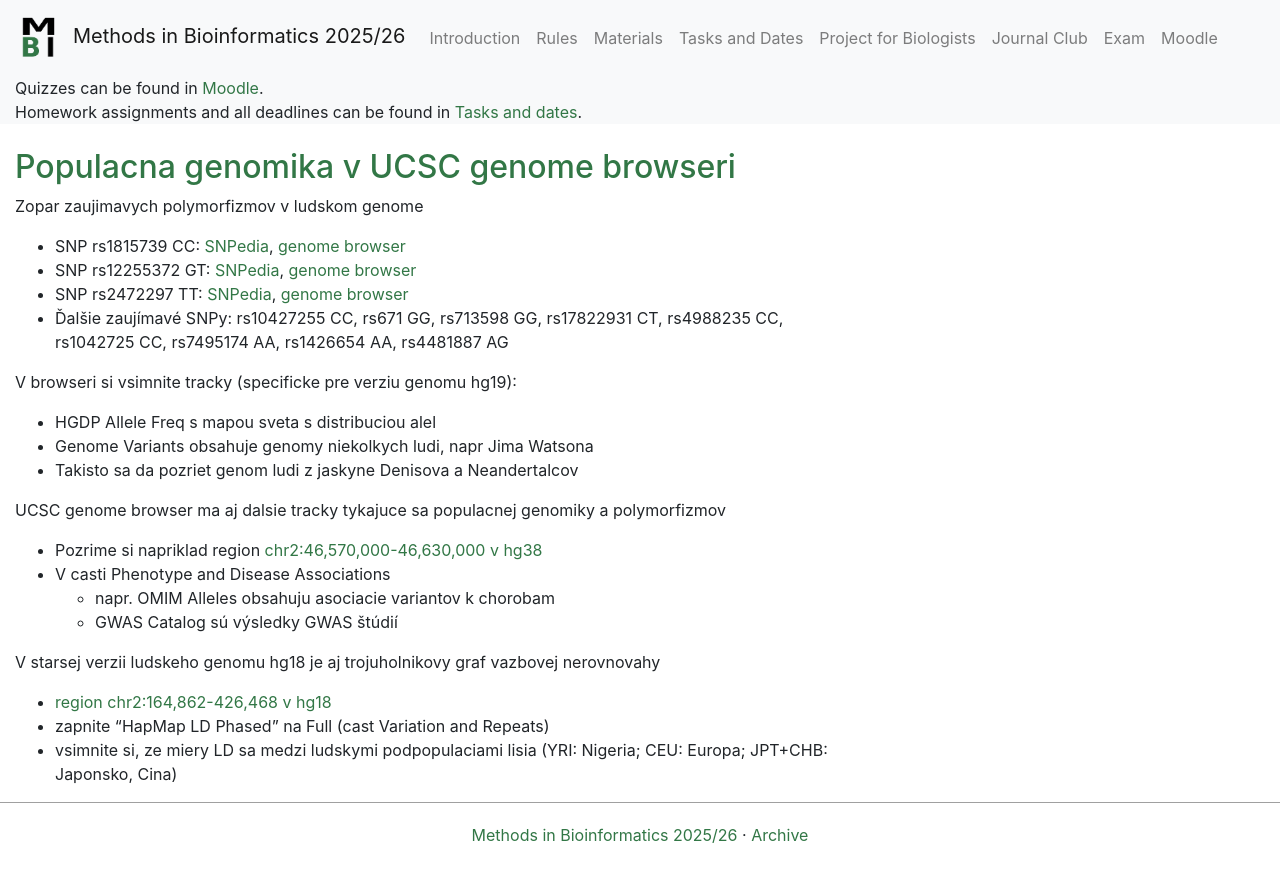
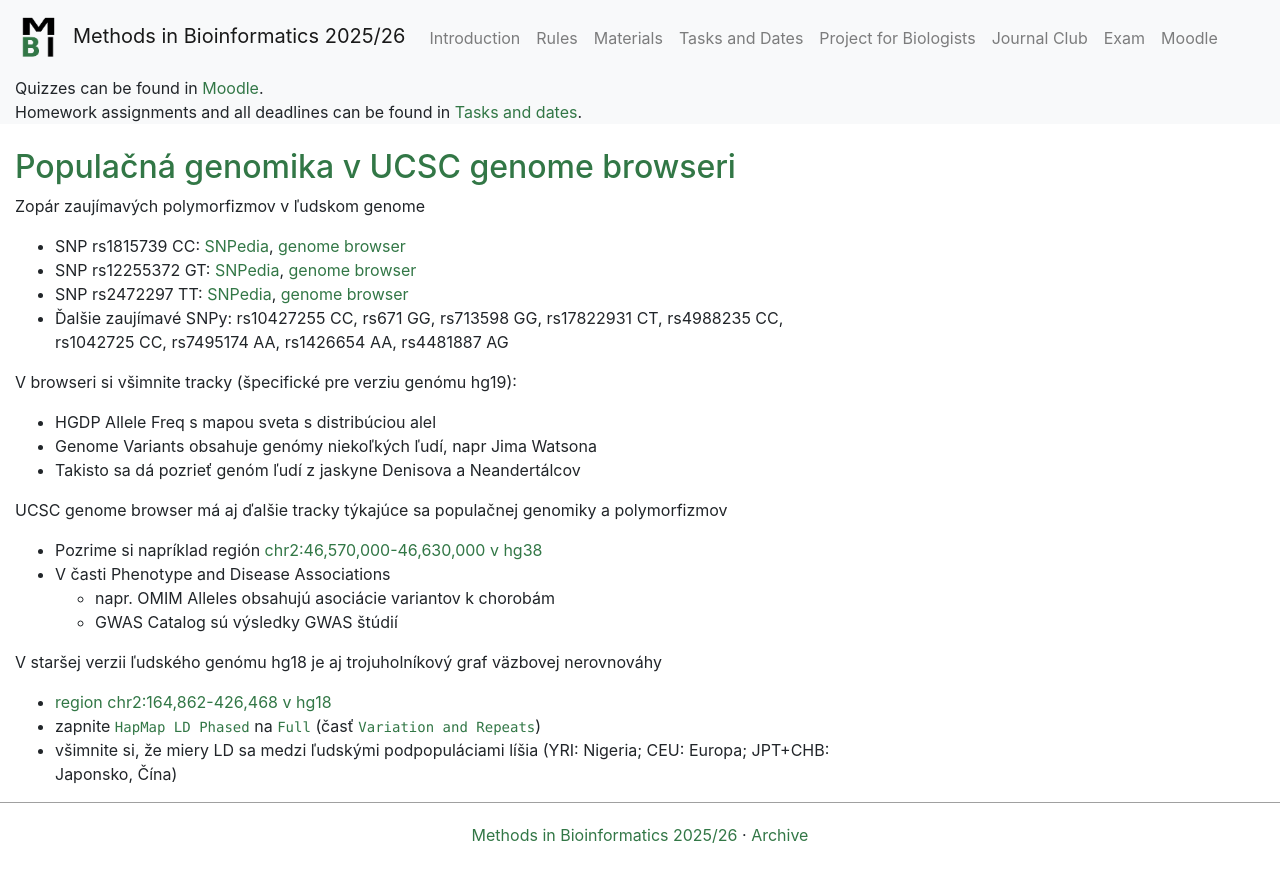
Before and after one commit to fmfi-compbio/mbi, a Jekyll site: the page built from notes/cb-popgen.md, in a window 1280 px wide. Shown: the top 882 px of the page. Built offline with Jekyll 4.4.1, drawn with Linux system fonts in a browser that asks for light colours; nearby versions of some CDN libraries; our own code applies the rules of GitHub Pages for plain Markdown files.

Commit message:
cb-popgen

```diff
--- a/notes/cb-popgen.md
+++ b/notes/cb-popgen.md
@@ -2,9 +2,9 @@
 title: "Cvičenia pre biológov: Populačná genomika"
 ---
 
-## Populacna genomika v UCSC genome browseri
+## Populačná genomika v UCSC genome browseri
 
-Zopar zaujimavych polymorfizmov v ludskom genome
+Zopár zaujímavých polymorfizmov v ľudskom genome
 
   - SNP rs1815739 CC:
     [SNPedia](http://www.snpedia.com/index.php/Rs1815739), [genome
@@ -19,25 +19,25 @@ Zopar zaujimavych polymorfizmov v ludskom genome
     rs17822931 CT, rs4988235 CC, rs1042725 CC, rs7495174 AA, rs1426654
     AA, rs4481887 AG
 
-V browseri si vsimnite tracky (specificke pre verziu genomu hg19):
-- HGDP Allele Freq s mapou sveta s distribuciou alel
-- Genome Variants obsahuje genomy niekolkych ludi, napr Jima Watsona
-- Takisto sa da pozriet genom ludi z jaskyne Denisova a Neandertalcov
+V browseri si všimnite tracky (špecifické pre verziu genómu hg19):
+- HGDP Allele Freq s mapou sveta s distribúciou alel
+- Genome Variants obsahuje genómy niekoľkých ľudí, napr Jima Watsona
+- Takisto sa dá pozrieť genóm ľudí z jaskyne Denisova a Neandertálcov
 
-UCSC genome browser ma aj dalsie tracky tykajuce sa populacnej genomiky
+UCSC genome browser má aj ďalšie tracky týkajúce sa populačnej genomiky
 a polymorfizmov
 
-  - Pozrime si napriklad region [chr2:46,570,000-46,630,000 v
+  - Pozrime si napríklad región [chr2:46,570,000-46,630,000 v
     hg38](http://genome-euro.ucsc.edu/cgi-bin/hgTracks?db=hg38&position=chr2:46,570,000-46,630,000)
-  - V casti Phenotype and Disease Associations
-      - napr. OMIM Alleles obsahuju asociacie variantov k chorobam
+  - V časti Phenotype and Disease Associations
+      - napr. OMIM Alleles obsahujú asociácie variantov k chorobám
       - GWAS Catalog sú výsledky GWAS štúdií
 
-V starsej verzii ludskeho genomu hg18 je aj trojuholnikovy graf vazbovej
-nerovnovahy
+V staršej verzii ľudského genómu hg18 je aj trojuholníkový graf väzbovej
+nerovnováhy
 
   - [region chr2:164,862-426,468 v
     hg18](http://genome-euro.ucsc.edu/cgi-bin/hgTracks?db=hg18&position=chr2:164,862-426,468)
-  - zapnite "HapMap LD Phased" na Full (cast Variation and Repeats)
-  - vsimnite si, ze miery LD sa medzi ludskymi podpopulaciami lisia
-    (YRI: Nigeria; CEU: Europa; JPT+CHB: Japonsko, Cina)
+  - zapnite `HapMap LD Phased` na `Full` (časť `Variation and Repeats`)
+  - všimnite si, že miery LD sa medzi ľudskými podpopuláciami líšia
+    (YRI: Nigeria; CEU: Europa; JPT+CHB: Japonsko, Čína)
```
Also changed, not shown: Materials.md (+4 -3 lines), notes/cb-motifs.md (+13 -13 lines), notes/cb-rna.md (+13 -17 lines).
